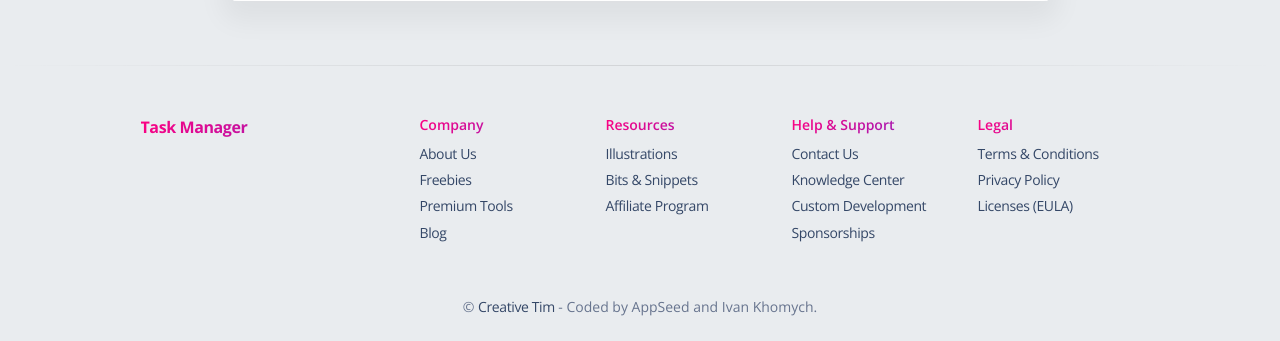
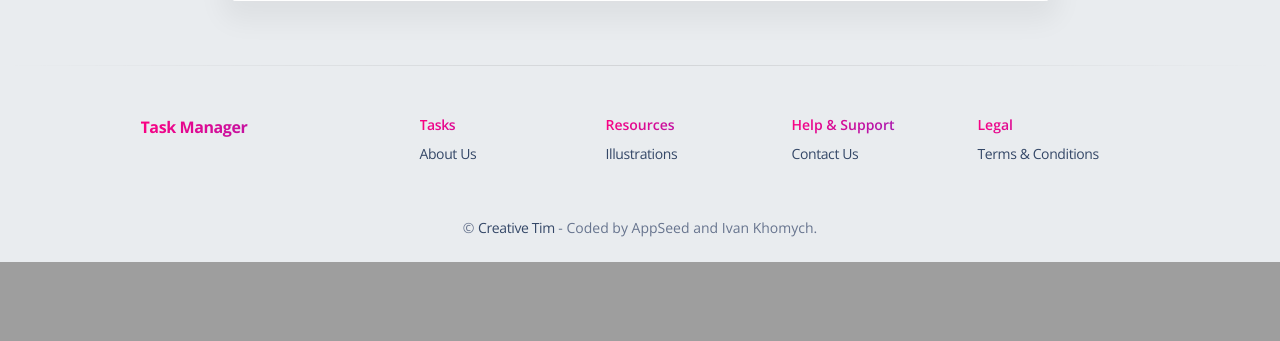
Before and after one commit to Khomychh/task_manager_site, a Django app: page / in a window 1280 px wide. Shown: the part 636-977 px from the top of the page. After the commit the page ends 898 px from the top, so only its background shows below. Run offline with Django 5.2, Linux system fonts and the light colour scheme; data that the repository does not hold is empty; some libraries are stand-ins or nearby versions.

```diff
--- a/requirements.txt
+++ b/requirements.txt
@@ -1 +1,2 @@
 django==5.2.7
+django-debug-toolbar==6.0.0
--- a/task_manager_site/urls.py
+++ b/task_manager_site/urls.py
@@ -14,7 +14,7 @@ Including another URLconf
     1. Import the include() function: from django.urls import include, path
     2. Add a URL to urlpatterns:  path('blog/', include('blog.urls'))
 """
-
+from debug_toolbar.toolbar import debug_toolbar_urls
 from django.contrib import admin
 from django.urls import path, include
 
@@ -22,4 +22,4 @@ urlpatterns = [
     path("admin/", admin.site.urls),
     path("accounts/", include("django.contrib.auth.urls")),
     path("", include("tasks.urls", namespace="tasks")),
-]
+] + debug_toolbar_urls()
--- a/templates/includes/footer_background.html
+++ b/templates/includes/footer_background.html
@@ -14,29 +14,13 @@
 
       <div class="col-md-2 col-sm-6 col-6 mb-4">
         <div>
-          <h6 class="text-gradient text-primary text-sm">Company</h6>
+          <a href="{% url 'tasks:tasks' %}" class="text-reset text-decoration-none">
+            <h6 class="text-gradient text-primary text-sm">Tasks</h6>
+          </a>
           <ul class="flex-column ms-n3 nav">
             <li class="nav-item">
               <a class="nav-link" href="https://www.creative-tim.com/presentation?AFFILIATE=128200" target="_blank">
                 About Us
-              </a>
-            </li>
-
-            <li class="nav-item">
-              <a class="nav-link" href="https://www.creative-tim.com/templates/free?AFFILIATE=128200" target="_blank">
-                Freebies
-              </a>
-            </li>
-
-            <li class="nav-item">
-              <a class="nav-link" href="https://www.creative-tim.com/templates/premium?AFFILIATE=128200" target="_blank">
-                Premium Tools
-              </a>
-            </li>
-
-            <li class="nav-item">
-              <a class="nav-link" href="https://www.creative-tim.com/blog?AFFILIATE=128200" target="_blank">
-                Blog
               </a>
             </li>
           </ul>
@@ -52,18 +36,6 @@
                 Illustrations
               </a>
             </li>
-
-            <li class="nav-item">
-              <a class="nav-link" href="https://www.creative-tim.com/bits?AFFILIATE=128200" target="_blank">
-                Bits & Snippets
-              </a>
-            </li>
-
-            <li class="nav-item">
-              <a class="nav-link" href="https://www.creative-tim.com/affiliates/new?AFFILIATE=128200" target="_blank">
-                Affiliate Program
-              </a>
-            </li>
           </ul>
         </div>
       </div>
@@ -77,25 +49,6 @@
                 Contact Us
               </a>
             </li>
-
-            <li class="nav-item">
-              <a class="nav-link" href="https://www.creative-tim.com/knowledge-center?AFFILIATE=128200" target="_blank">
-                Knowledge Center
-              </a>
-            </li>
-
-            <li class="nav-item">
-              <a class="nav-link" href="https://services.creative-tim.com/?AFFILIATE=128200" target="_blank">
-                Custom Development
-              </a>
-            </li>
-
-            <li class="nav-item">
-              <a class="nav-link" href="https://www.creative-tim.com/sponsorships?AFFILIATE=128200" target="_blank">
-                Sponsorships
-              </a>
-            </li>
-
           </ul>
         </div>
       </div>
@@ -107,18 +60,6 @@
             <li class="nav-item">
               <a class="nav-link" href="https://www.creative-tim.com/terms?AFFILIATE=128200" target="_blank">
                 Terms &amp; Conditions
-              </a>
-            </li>
-
-            <li class="nav-item">
-              <a class="nav-link" href="https://www.creative-tim.com/privacy?AFFILIATE=128200" target="_blank">
-                Privacy Policy
-              </a>
-            </li>
-
-            <li class="nav-item">
-              <a class="nav-link" href="https://www.creative-tim.com/license?AFFILIATE=128200" target="_blank">
-                Licenses (EULA)
               </a>
             </li>
           </ul>
```
Also changed, not shown: task_manager_site/settings.py (+6 -1 lines).
